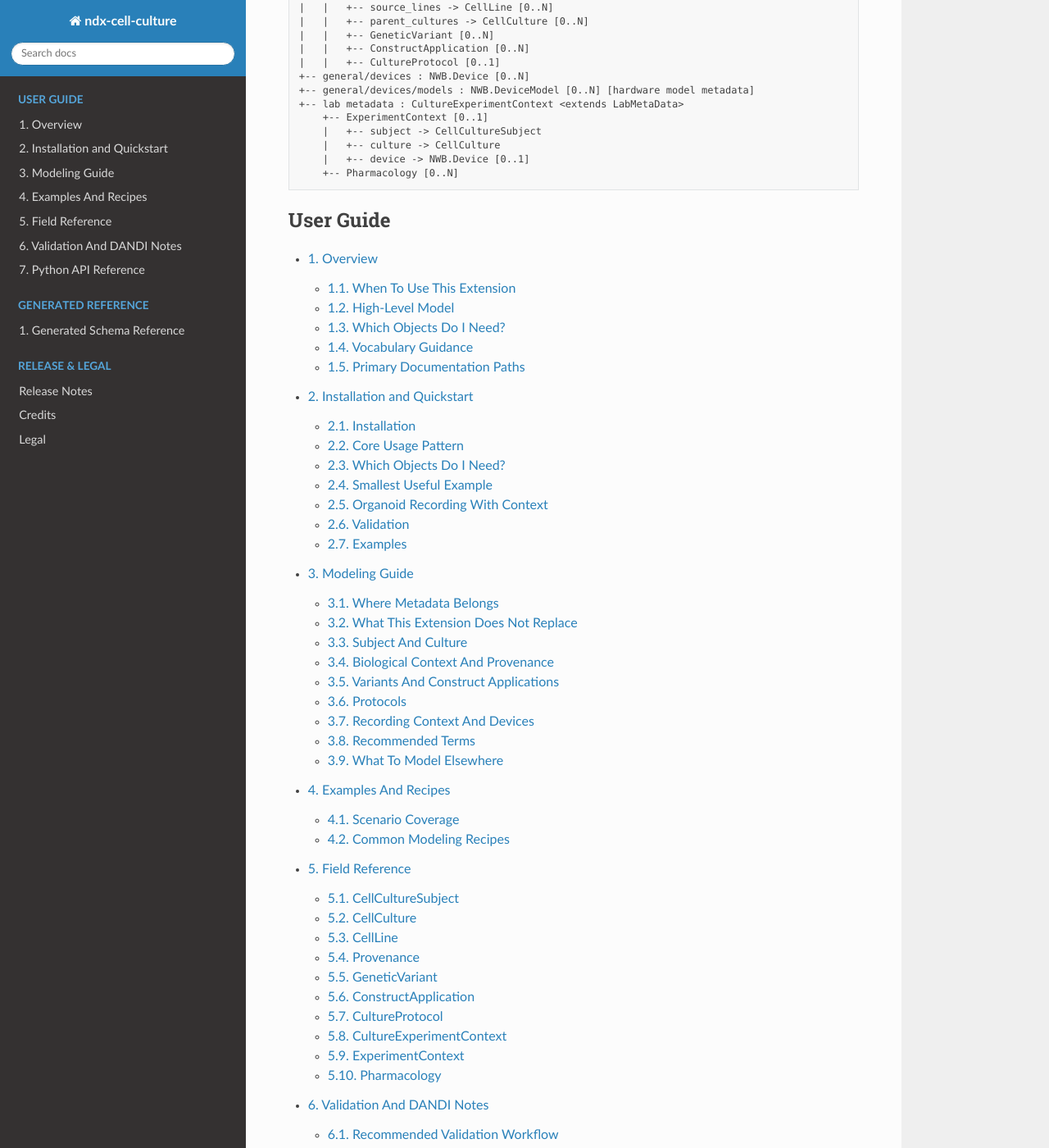
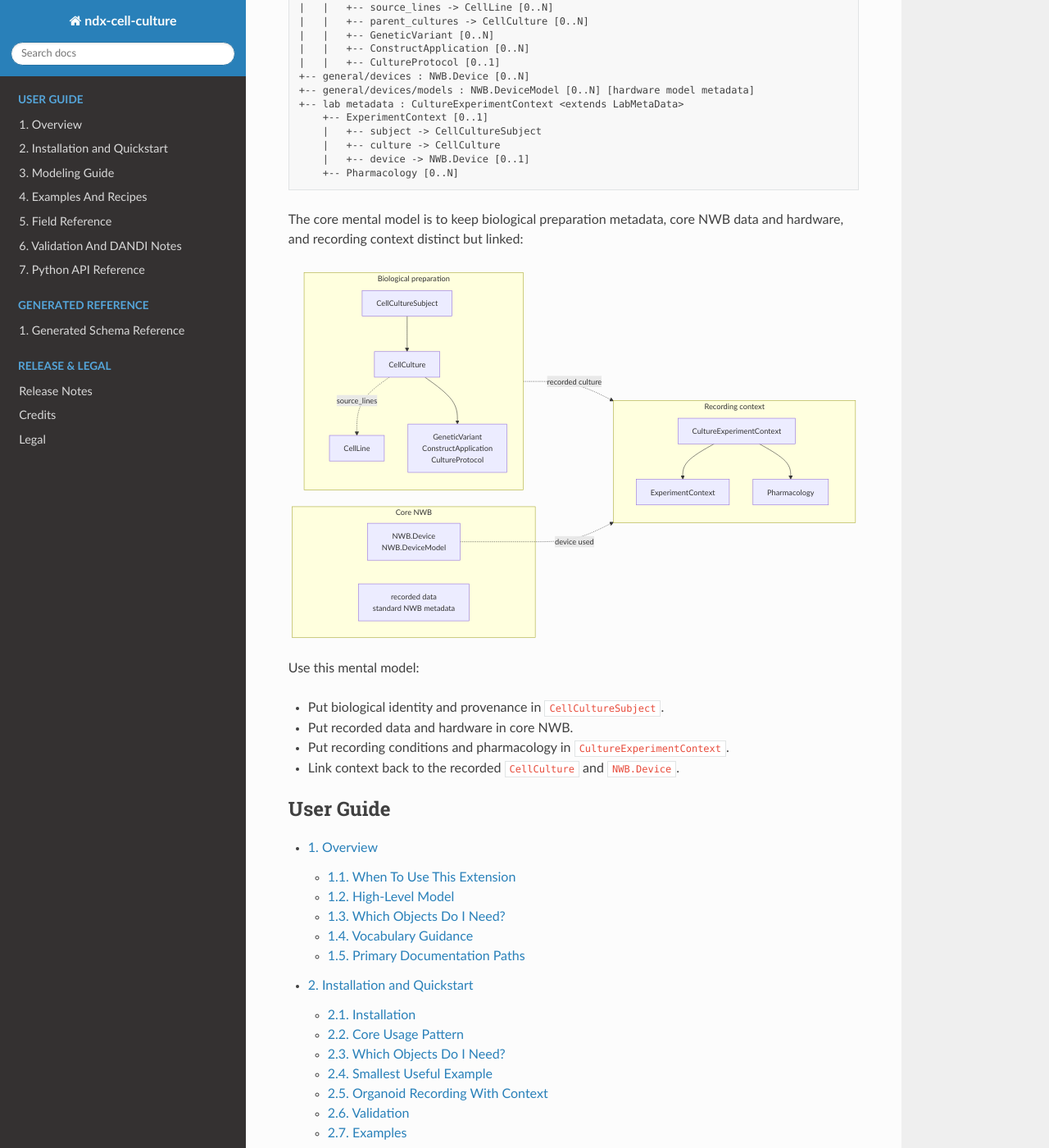
Before and after one commit to braingeneers/ndx-cell-culture, a Sphinx documentation site: the page built from docs/source/source/index.rst, in a window 1280 px wide and 1400 px high, scrolled down 693 px. Shown: the whole window at 82% size. Built offline with Sphinx 7.4.7 and the Read the Docs theme 3.1.0, drawn with Linux system fonts in a browser that asks for light colours.

Commit message:
Improve documentation model diagram

```diff
--- a/docs/source/source/conf.py
+++ b/docs/source/source/conf.py
@@ -37,6 +37,7 @@ extensions = [
     'sphinx.ext.ifconfig',
     'sphinx.ext.autodoc',
     'sphinx.ext.intersphinx',
+    'sphinxcontrib.mermaid',
 ]
 
 # Add any paths that contain templates here, relative to this directory.
@@ -127,6 +128,9 @@ add_function_parentheses = False
 
 # -- HTML sphinx options
 html_theme = "sphinx_rtd_theme"
+mermaid_output_format = "raw"
+mermaid_light_theme = "neutral"
+mermaid_dark_theme = "neutral"
 
 # LaTeX Sphinx options
 latex_elements = {
--- a/docs/source/source/index.rst
+++ b/docs/source/source/index.rst
@@ -44,6 +44,47 @@ pharmacology live in lab metadata.
        |   +-- device -> NWB.Device [0..1]
        +-- Pharmacology [0..N]
 
+The core mental model is to keep biological preparation metadata, core NWB data
+and hardware, and recording context distinct but linked:
+
+.. mermaid::
+
+   flowchart LR
+     subgraph Biology["Biological preparation"]
+       Subject["CellCultureSubject"]
+       Culture["CellCulture"]
+       Line["CellLine"]
+       BioExt["GeneticVariant<br/>ConstructApplication<br/>CultureProtocol"]
+
+       Subject --> Culture
+       Culture -. "source_lines" .-> Line
+       Culture --> BioExt
+     end
+
+     subgraph Core["Core NWB"]
+       Device["NWB.Device<br/>NWB.DeviceModel"]
+       Data["recorded data<br/>standard NWB metadata"]
+     end
+
+     subgraph Session["Recording context"]
+       Context["CultureExperimentContext"]
+       Experiment["ExperimentContext"]
+       Pharm["Pharmacology"]
+
+       Context --> Experiment
+       Context --> Pharm
+     end
+
+     Biology -. "recorded culture" .-> Session
+     Device -. "device used" .-> Session
+
+Use this mental model:
+
+* Put biological identity and provenance in ``CellCultureSubject``.
+* Put recorded data and hardware in core NWB.
+* Put recording conditions and pharmacology in ``CultureExperimentContext``.
+* Link context back to the recorded ``CellCulture`` and ``NWB.Device``.
+
 .. toctree::
     :numbered:
     :maxdepth: 2
--- a/pyproject.toml
+++ b/pyproject.toml
@@ -48,6 +48,7 @@ test = [
 docs = [
     "hdmf-docutils>=0.4.8",
     "sphinx>=7,<8",
+    "sphinxcontrib-mermaid>=1.0",
     "sphinx-rtd-theme>=2.0",
 ]
 dev = [
@@ -56,6 +57,7 @@ dev = [
     "hdmf-docutils>=0.4.8",
     "nwbinspector>=0.5",
     "sphinx>=7,<8",
+    "sphinxcontrib-mermaid>=1.0",
     "sphinx-rtd-theme>=2.0",
     "twine>=5.0",
 ]
```
Also changed, not shown: AGENTS.md (+12 -0 lines), README.md (+41 -0 lines).
